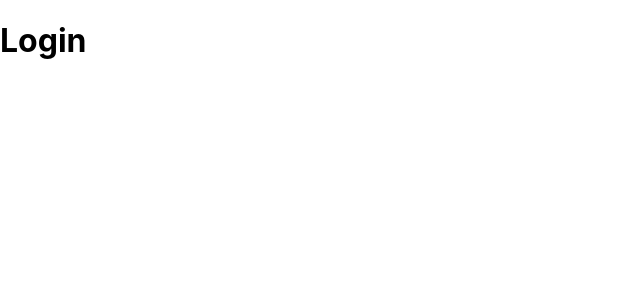
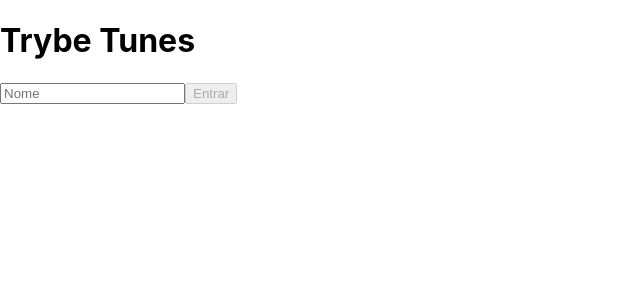
Before and after one commit to ninapalmadev/trybetunes, a React (Create React App) app: page / in a window 1280 px wide. Shown: the top 300 px of the page, without its empty margins (0-640 px from the left). Built offline with nearby package versions, Linux system fonts and the light colour scheme.

Commit message:
requisito 2

```diff
--- /dev/null
+++ b/src/components/Load.jsx
@@ -0,0 +1,7 @@
+import React from 'react';
+
+function Load() {
+  return <h1>Carregando...</h1>;
+}
+
+export default Load;
--- a/src/pages/Login.jsx
+++ b/src/pages/Login.jsx
@@ -1,10 +1,62 @@
 import React from 'react';
+import { Redirect } from 'react-router-dom';
+import { createUser } from '../services/userAPI';
+import Load from '../components/Load';
+
+const minChar = 3;
 
 class Login extends React.Component {
+  state = {
+    name: '',
+    loading: false,
+    redirect: false,
+  };
+
+  handleInputChange = ({ target }) => {
+    this.setState({
+      name: target.value,
+    });
+  };
+
+  handleButtonSubmit = async (event) => {
+    event.preventDefault();
+    const { name } = this.state;
+    this.setState({ loading: true });
+
+    try {
+      await createUser({ name });
+      this.setState({ loading: false, redirect: true });
+    } catch (err) {
+      console.error('Erro ao criar usuário:', err);
+      this.setState({ loading: false });
+    }
+  };
+
   render() {
+    const { name, loading, redirect } = this.state;
+    if (redirect) return <Redirect to="/search" />;
     return (
       <div data-testid="page-login">
-        <h1>Login</h1>
+        <h1>Trybe Tunes</h1>
+        <form>
+          <input
+            type="text"
+            id="name"
+            value={ name }
+            data-testid="login-name-input"
+            placeholder="Nome"
+            onChange={ this.handleInputChange }
+          />
+          <button
+            type="submit"
+            data-testid="login-submit-button"
+            disabled={ name.length < minChar }
+            onClick={ this.handleButtonSubmit }
+          >
+            Entrar
+          </button>
+        </form>
+        {loading && <Load />}
       </div>
     );
   }
```
